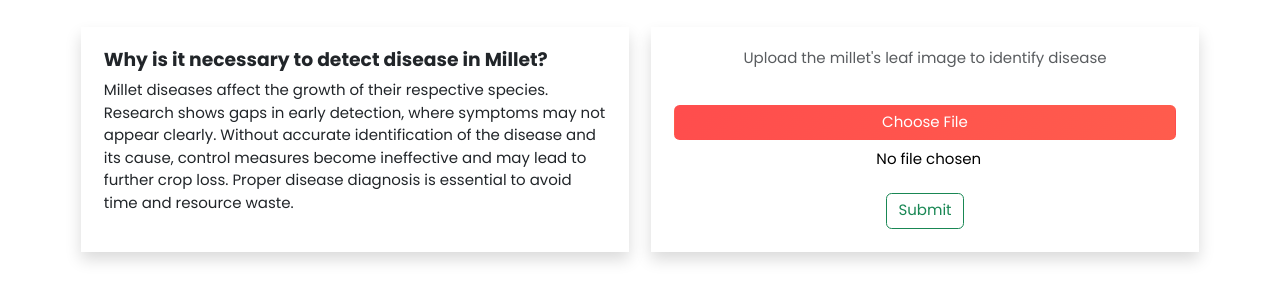
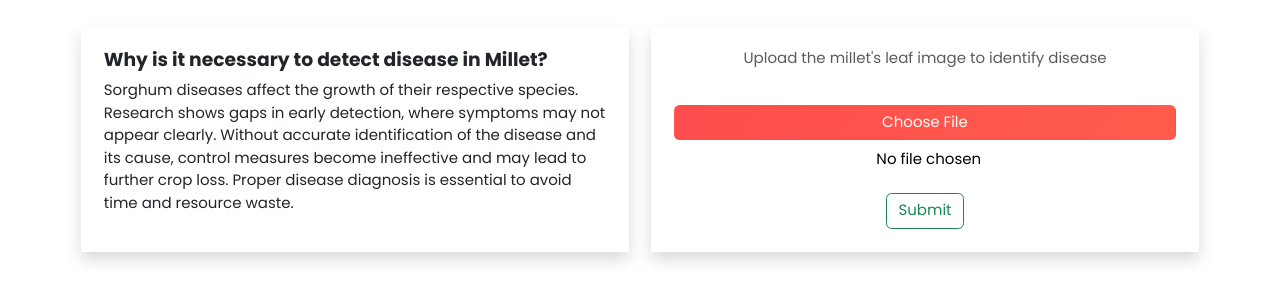
Before and after one commit to msujera0111/millet_disease, a Flask app: page /index in a window 1280 px wide. Shown: the part 175-463 px from the top of the page. Run offline with Flask 2, Linux system fonts and the light colour scheme; some libraries are stand-ins or nearby versions.

Commit message:
making changes to the text

```diff
--- a/templates/index.html
+++ b/templates/index.html
@@ -21,7 +21,7 @@ AI Engine
             <div class="p-4 bg-white shadow rounded-lg h-100">
                 <h5><b>Why is it necessary to detect disease in Millet?</b></h5>
                 <p>
-                    Millet diseases affect the growth of their respective species. Research shows gaps in early detection, where symptoms may not appear clearly. Without accurate identification of the disease and its cause, control measures become ineffective and may lead to further crop loss. Proper disease diagnosis is essential to avoid time and resource waste.
+                    Sorghum diseases affect the growth of their respective species. Research shows gaps in early detection, where symptoms may not appear clearly. Without accurate identification of the disease and its cause, control measures become ineffective and may lead to further crop loss. Proper disease diagnosis is essential to avoid time and resource waste.
                 </p>
             </div>
         </div>
```
